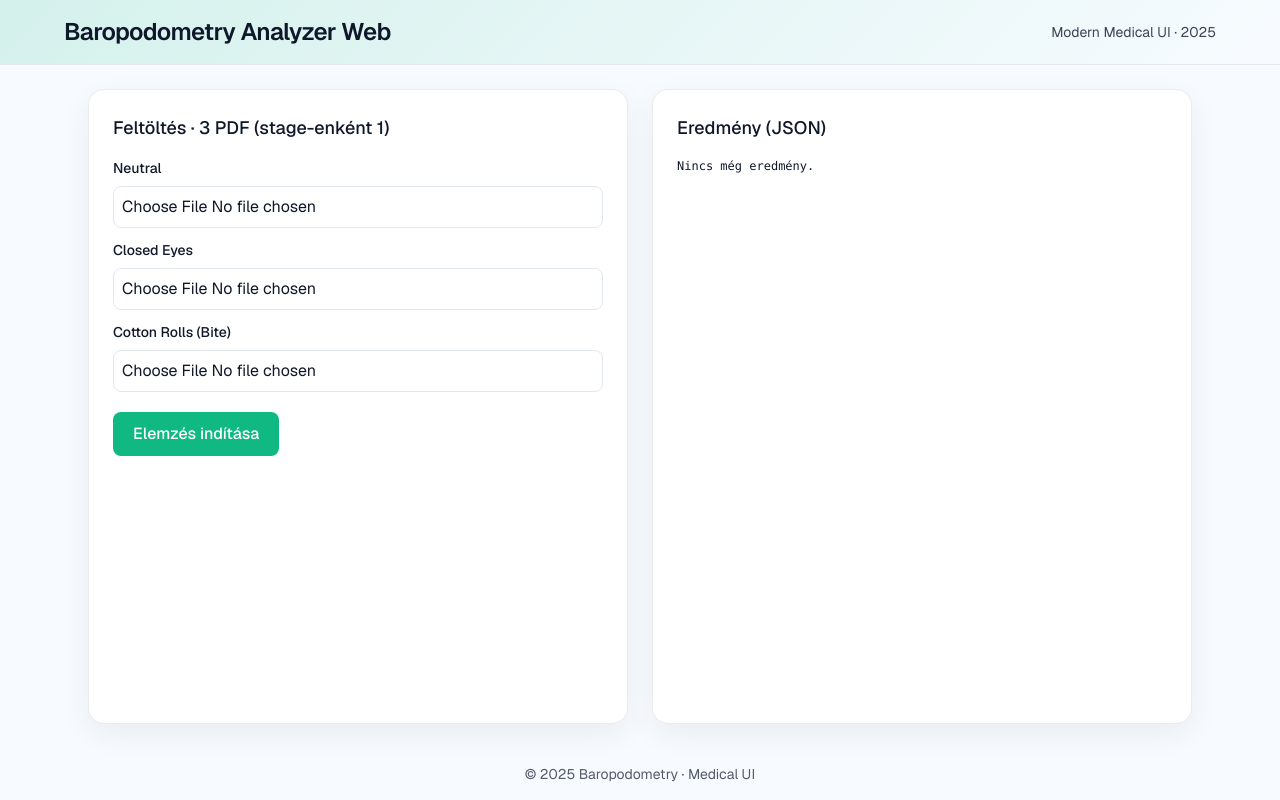
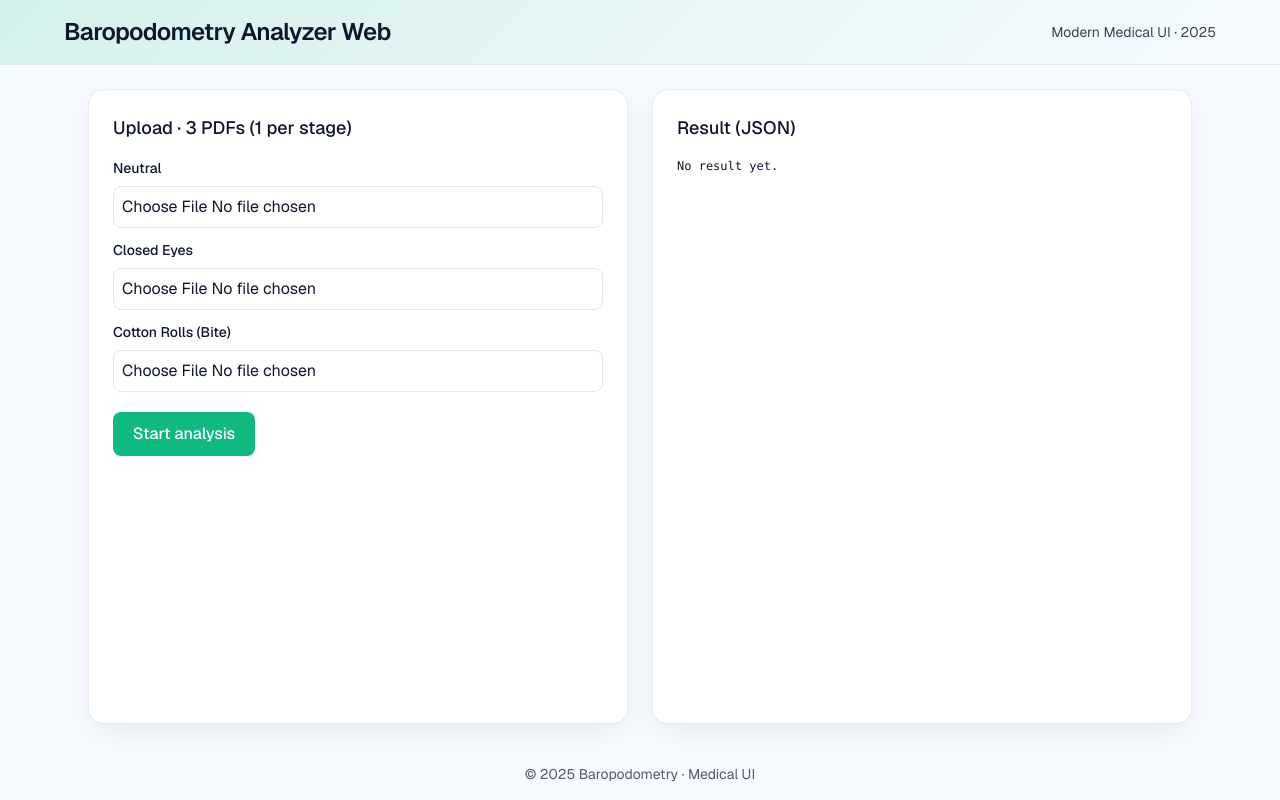
Before and after one commit to mcftira/baropodometry-web, a Next.js app: page / in a window 1280 px wide. Built offline with nearby package versions, Linux system fonts and the light colour scheme.

Commit message:
feat(ui): switch to English, add clean medical styling and 3PDF upload flow; add API stub

```diff
--- a/src/app/api/analyze/route.ts
+++ b/src/app/api/analyze/route.ts
@@ -10,7 +10,7 @@ export async function POST(req: NextRequest) {
     const cotton = form.get("cotton_rolls");
 
     if (!(neutral && closed && cotton)) {
-      return new Response(JSON.stringify({ ok: false, error: "Hiányzó PDF(ek). 3 stage szükséges." }), {
+      return new Response(JSON.stringify({ ok: false, error: "Missing PDF(s). 3 stages required." }), {
         status: 400,
         headers: { "content-type": "application/json" },
       });
@@ -28,7 +28,7 @@ export async function POST(req: NextRequest) {
       comparisons: {
         romberg: { length: null, area: null, velocity: null },
         cottonEffect: { length: null, area: null, velocity: null },
-        summary: "POC stub: feldolgozás később kerül bekötésre.",
+        summary: "POC stub: processing will be connected later.",
         confidence: 0.0,
       },
     };
--- a/src/app/layout.tsx
+++ b/src/app/layout.tsx
@@ -23,7 +23,7 @@ export default function RootLayout({
   children: React.ReactNode;
 }>) {
   return (
-    <html lang="hu">
+    <html lang="en">
       <body className={`${geistSans.variable} ${geistMono.variable} antialiased`}>
         {children}
       </body>
--- a/src/app/page.tsx
+++ b/src/app/page.tsx
@@ -46,7 +46,7 @@ export default function Home() {
 
       <main className="max-w-6xl mx-auto w-full p-6 grid gap-6 sm:grid-cols-2">
         <section className="glass-card p-6">
-          <h2 className="text-lg font-medium mb-4">Feltöltés · 3 PDF (stage-enként 1)</h2>
+          <h2 className="text-lg font-medium mb-4">Upload · 3 PDFs (1 per stage)</h2>
           <div className="grid gap-3">
             <Uploader label="Neutral" onPick={(f)=>onPick("neutral", f)} />
             <Uploader label="Closed Eyes" onPick={(f)=>onPick("closed_eyes", f)} />
@@ -54,15 +54,15 @@ export default function Home() {
           </div>
           <div className="mt-5 flex gap-3">
             <button className="btn-primary" onClick={onSubmit} disabled={busy}>
-              {busy ? "Feldolgozás..." : "Elemzés indítása"}
+              {busy ? "Processing..." : "Start analysis"}
             </button>
           </div>
           {error && <p className="text-red-600 mt-3">{error}</p>}
         </section>
 
         <section className="glass-card p-6 min-h-[300px]">
-          <h2 className="text-lg font-medium mb-4">Eredmény (JSON)</h2>
-          <pre className="text-xs whitespace-pre-wrap">{result || "Nincs még eredmény."}</pre>
+          <h2 className="text-lg font-medium mb-4">Result (JSON)</h2>
+          <pre className="text-xs whitespace-pre-wrap">{result || "No result yet."}</pre>
         </section>
       </main>
 
```
